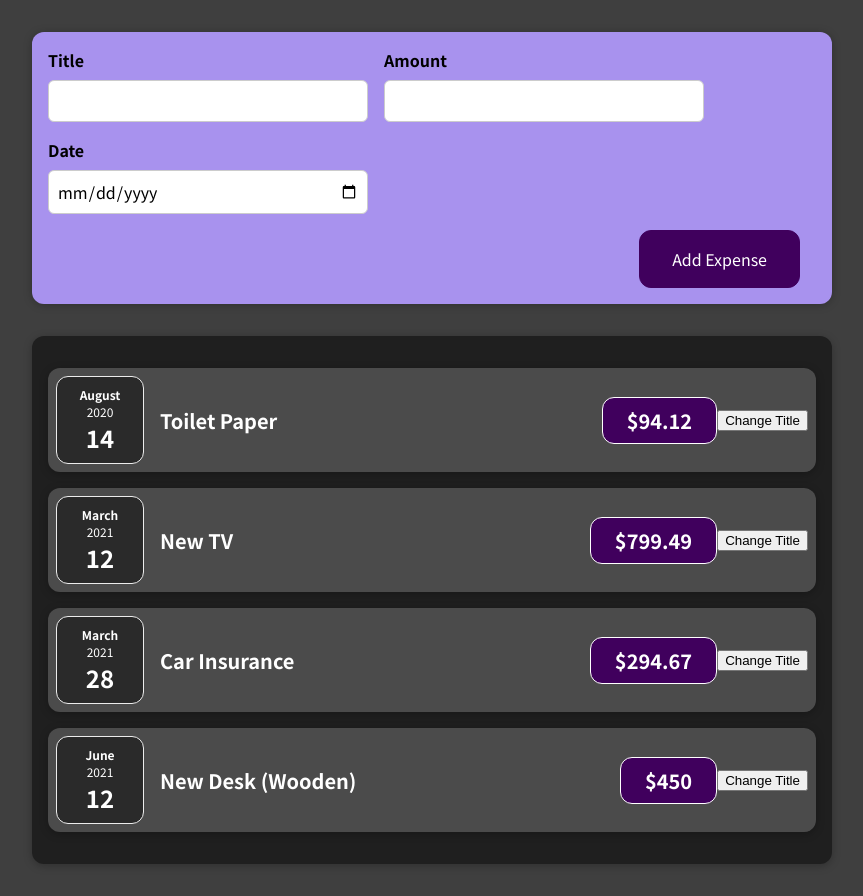
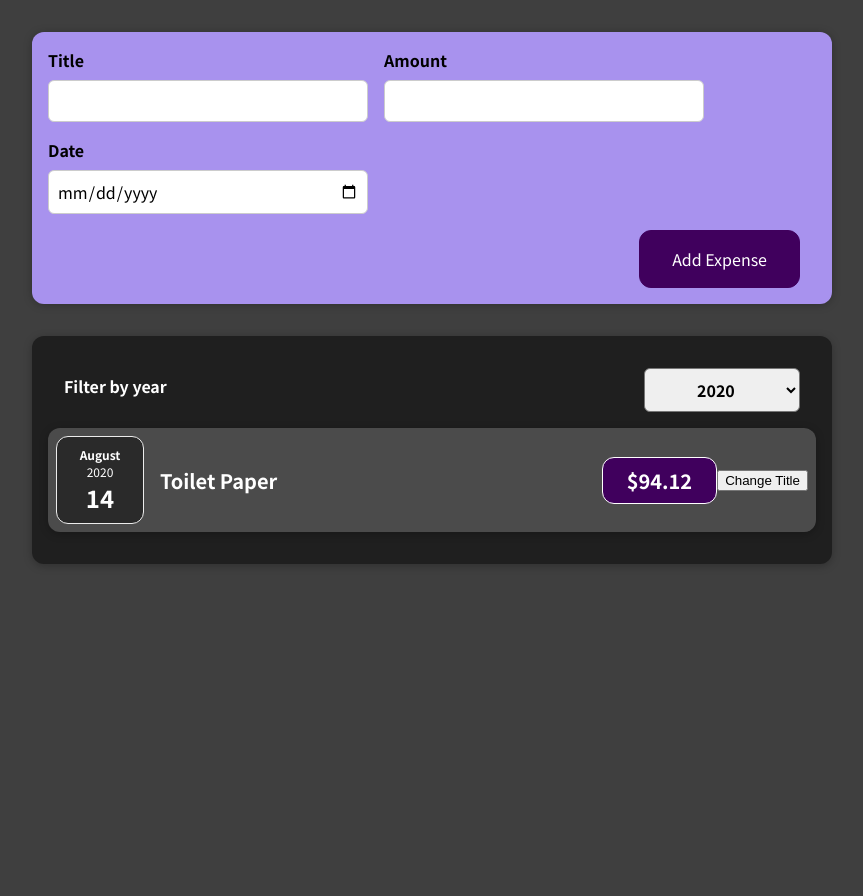
Before and after one commit to thysia-zosa/react-course, a React (Create React App) app in the folder 03-react-basic-and-components/: page / in a window 1280 px wide. Shown: the whole page, without its empty margins (208-1071 px from the left). After the commit the page ends 800 px from the top, so only its background shows below. Built offline with nearby package versions, Linux system fonts and the light colour scheme; the HTML template or start-up script is replaced by a standard one.

Commit message:
Complete practice 2

```diff
--- a/03-react-basic-and-components/src/components/Expense/ExpenseList.js
+++ b/03-react-basic-and-components/src/components/Expense/ExpenseList.js
@@ -1,11 +1,25 @@
+import { useState } from "react";
+import ExpensesFilter from "../ExpenseFilter/ExpensesFilter";
 import Card from "../UI/Card";
 import ExpenseItem from "./ExpenseItem";
 import "./ExpenseList.css";
 
 function ExpenseList({ expenses }) {
+  const [filteredYear, setFilteredYear] = useState(2020);
+
+  function filterCallback(year) {
+    setFilteredYear(year);
+  }
+
   return (
     <Card className="expense-list">
-      {expenses.map((item, index) => {
+      <ExpensesFilter
+        filteredYear={filteredYear}
+        filterCallback={filterCallback}
+      />
+      {expenses
+        .filter((expense) => expense.date.getFullYear() === filteredYear)
+        .map((item, index) => {
           return (
             <ExpenseItem
               key={index}
--- /dev/null
+++ b/03-react-basic-and-components/src/components/ExpenseFilter/ExpensesFilter.js
@@ -0,0 +1,23 @@
+import "./ExpensesFilter.css";
+
+function ExpensesFilter({ filteredYear, filterCallback }) {
+  function selectChangeHandler(event) {
+    filterCallback(parseInt(event.target.value));
+  }
+
+  return (
+    <div className="expenses-filter">
+      <div className="expenses-filter__control">
+        <label>Filter by year</label>
+        <select value={filteredYear} onChange={selectChangeHandler}>
+          <option value="2022">2022</option>
+          <option value="2021">2021</option>
+          <option value="2020">2020</option>
+          <option value="2019">2019</option>
+        </select>
+      </div>
+    </div>
+  );
+}
+
+export default ExpensesFilter;
```
Also changed, not shown: 03-react-basic-and-components/src/components/ExpenseFilter/ExpensesFilter.css (renamed from 03-react-basic-and-components/src/components/NewExpense/ExpensesFilter.css). Lines whose indentation alone changed are shown as unchanged.
